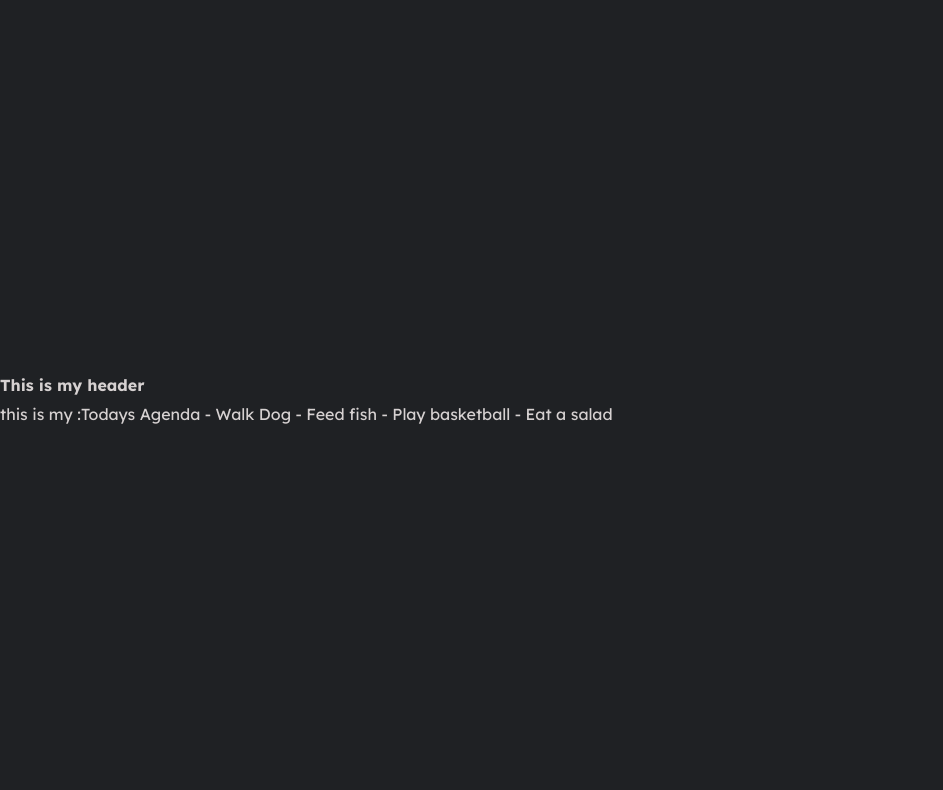
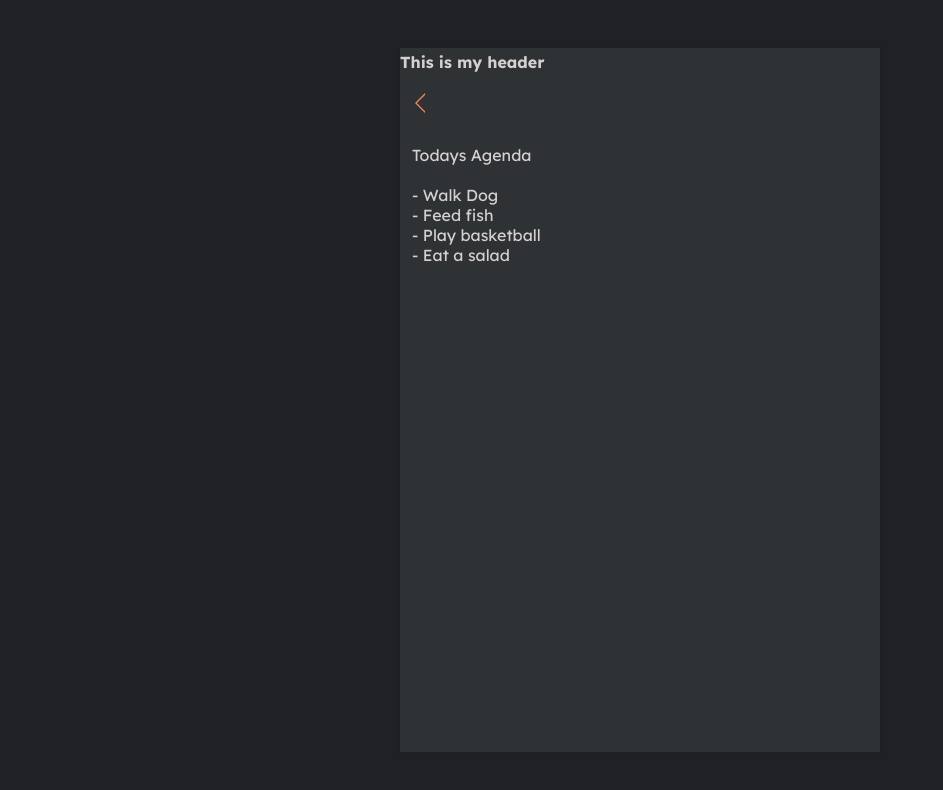
Before and after one commit to elmaroufa/react-notes_app, a React (Create React App) app: page /note/1 in a window 1280 px wide. Shown: the top 790 px of the page, without its empty margins (0-943 px from the left). Built offline with nearby package versions, Linux system fonts and the light colour scheme.

Commit message:
add json-server and update app.css

```diff
--- /dev/null
+++ b/db.json
@@ -0,0 +1,20 @@
+{
+  "notes": [
+    {
+        "id": 1,
+        "body": "Todays Agenda\n\n- Walk Dog\n- Feed fish\n- Play basketball\n- Eat a salad",
+        "updated": "2021-07-14T13:49:02.078653Z"
+    },
+    {
+        "id": 2,
+        "body": "Bob from bar down the \n\n- Take out trash\n- Eat food",
+        "updated": "2021-07-13T20:43:18.550058Z"
+    },
+    {
+        "id": 3,
+        "body": "Wash car",
+        "updated": "2021-07-13T19:46:12.187306Z"
+    }
+]
+
+}
--- a/package.json
+++ b/package.json
@@ -6,6 +6,7 @@
     "@testing-library/jest-dom": "^5.14.1",
     "@testing-library/react": "^13.0.0",
     "@testing-library/user-event": "^13.2.1",
+    "json-server": "^0.17.0",
     "react": "^18.2.0",
     "react-dom": "^18.2.0",
     "react-router-dom": "^6.4.2",
@@ -16,7 +17,8 @@
     "start": "react-scripts start",
     "build": "react-scripts build",
     "test": "react-scripts test",
-    "eject": "react-scripts eject"
+    "eject": "react-scripts eject",
+    "server": "json-server --watch db.json --port 8000"
   },
   "eslintConfig": {
     "extends": [
--- a/src/App.css
+++ b/src/App.css
@@ -59,7 +59,8 @@ a {
   display: flex;
   align-items: center;
 }
-app {
+
+.app {
   width: 100%;
   max-width: 480px;
   height: 88vh;
@@ -215,7 +216,7 @@ notes-list-item p {
   font-size: 18px;
   cursor: pointer;
 }
-note textarea {
+.note textarea {
   background-color: var(--color-white);
   border: none;
   padding: 16px 12px;
--- a/src/pages/Notepage.js
+++ b/src/pages/Notepage.js
@@ -1,15 +1,22 @@
 import React from 'react';
 import {useParams, Link} from 'react-router-dom';
 import  notes from '../assets/data';
+import { ReactComponent as ArrowLeft} from '../assets/arrow-left.svg';
 
 const Notepage = () => {
   const params = useParams()
   console.log("myobjetc:", params);
   let note = notes.find(note => note.id === Number(params.id))
   return (
-    <div> <p>this is my :
-      { note?.body}
-      </p>
+    <div className="note">
+      <div className="note-header">
+        <Link to="/">
+        <h3> <ArrowLeft/></h3>
+        </Link>
+      </div>
+     <textarea value={note?.body}>
+
+     </textarea>
     </div>
   )
 }
```
Also changed, not shown: src/assets/arrow-left.svg (added), 1 other file (tests, documents, lock files or other folders).
